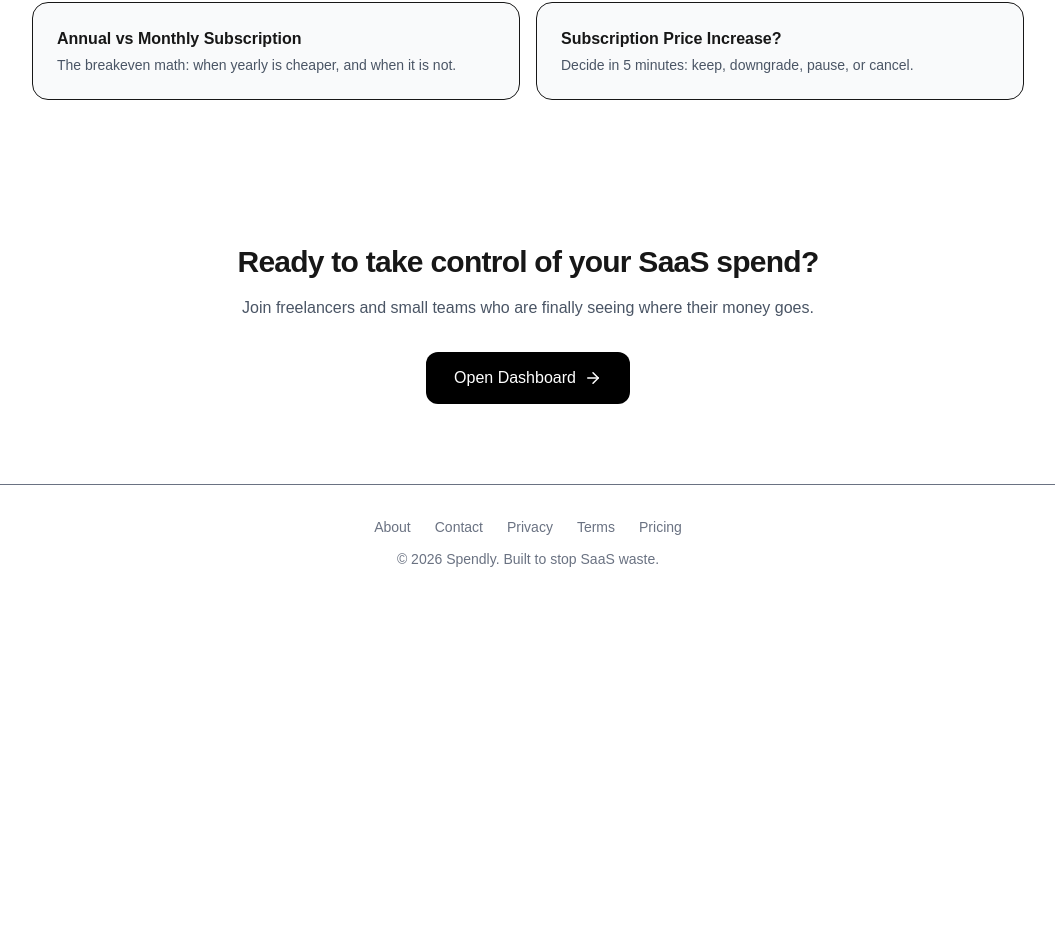
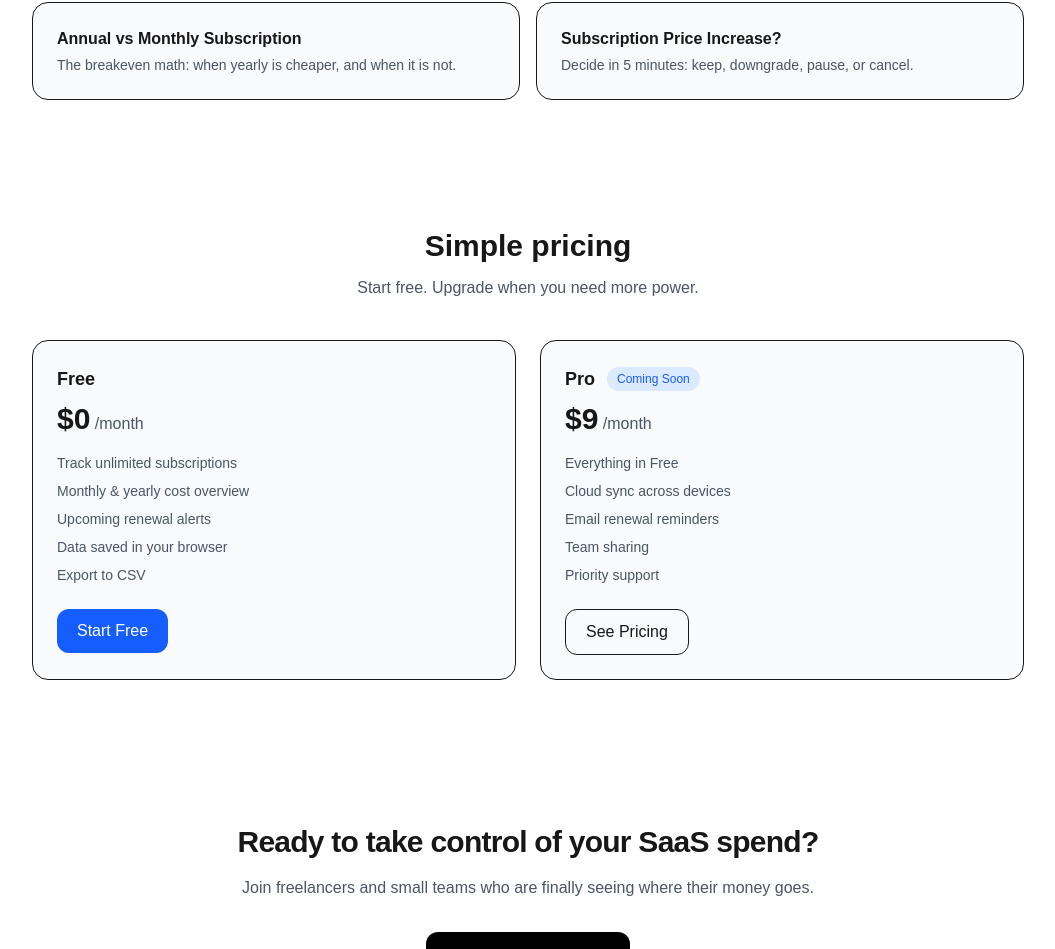
Before and after one commit to sbrstone786-cloud/spendly, a Next.js app: page / in a window 1280 px wide. Shown: the part 1979-2928 px from the top of the page, without its empty margins (112-1167 px from the left). Before the commit the page ends 2580 px from the top, so only its background shows below. Built offline with nearby package versions, Linux system fonts and the light colour scheme.

Commit message:
add pricing strip to homepage

```diff
--- a/app/page.tsx
+++ b/app/page.tsx
@@ -200,6 +200,61 @@ export default function Home() {
     </div>
     </section>
 
+    {/* Pricing strip */}
+<section className="max-w-5xl mx-auto px-4 py-16">
+  <h2 className="text-3xl font-bold text-center">Simple pricing</h2>
+  <p className="mt-3 text-center text-gray-600">
+    Start free. Upgrade when you need more power.
+  </p>
+  <div className="mt-10 grid md:grid-cols-2 gap-6">
+    <div className="bg-gray-50 rounded-2xl p-6 border">
+      <h3 className="font-semibold text-lg">Free</h3>
+      <p className="mt-2">
+        <span className="text-3xl font-bold">$0</span>
+        <span className="text-gray-600"> /month</span>
+      </p>
+      <ul className="mt-4 space-y-2 text-sm text-gray-600">
+        <li>Track unlimited subscriptions</li>
+        <li>Monthly &amp; yearly cost overview</li>
+        <li>Upcoming renewal alerts</li>
+        <li>Data saved in your browser</li>
+        <li>Export to CSV</li>
+      </ul>
+      <Link
+        href="/dashboard"
+        className="mt-6 inline-block bg-blue-600 text-white px-5 py-2.5 rounded-xl font-medium"
+      >
+        Start Free
+      </Link>
+    </div>
+    <div className="bg-gray-50 rounded-2xl p-6 border">
+      <div className="flex items-center gap-3">
+        <h3 className="font-semibold text-lg">Pro</h3>
+        <span className="bg-blue-100 text-blue-600 text-xs font-medium px-2.5 py-1 rounded-full">
+          Coming Soon
+        </span>
+      </div>
+      <p className="mt-2">
+        <span className="text-3xl font-bold">$9</span>
+        <span className="text-gray-600"> /month</span>
+      </p>
+      <ul className="mt-4 space-y-2 text-sm text-gray-600">
+        <li>Everything in Free</li>
+        <li>Cloud sync across devices</li>
+        <li>Email renewal reminders</li>
+        <li>Team sharing</li>
+        <li>Priority support</li>
+      </ul>
+      <Link
+        href="/pricing"
+        className="mt-6 inline-block border px-5 py-2.5 rounded-xl font-medium"
+      >
+        See Pricing
+      </Link>
+    </div>
+  </div>
+</section>
+
       {/* CTA */}
       <section className="max-w-5xl mx-auto px-4 py-20 text-center">
         <h2 className="text-3xl font-bold tracking-tight">
```
